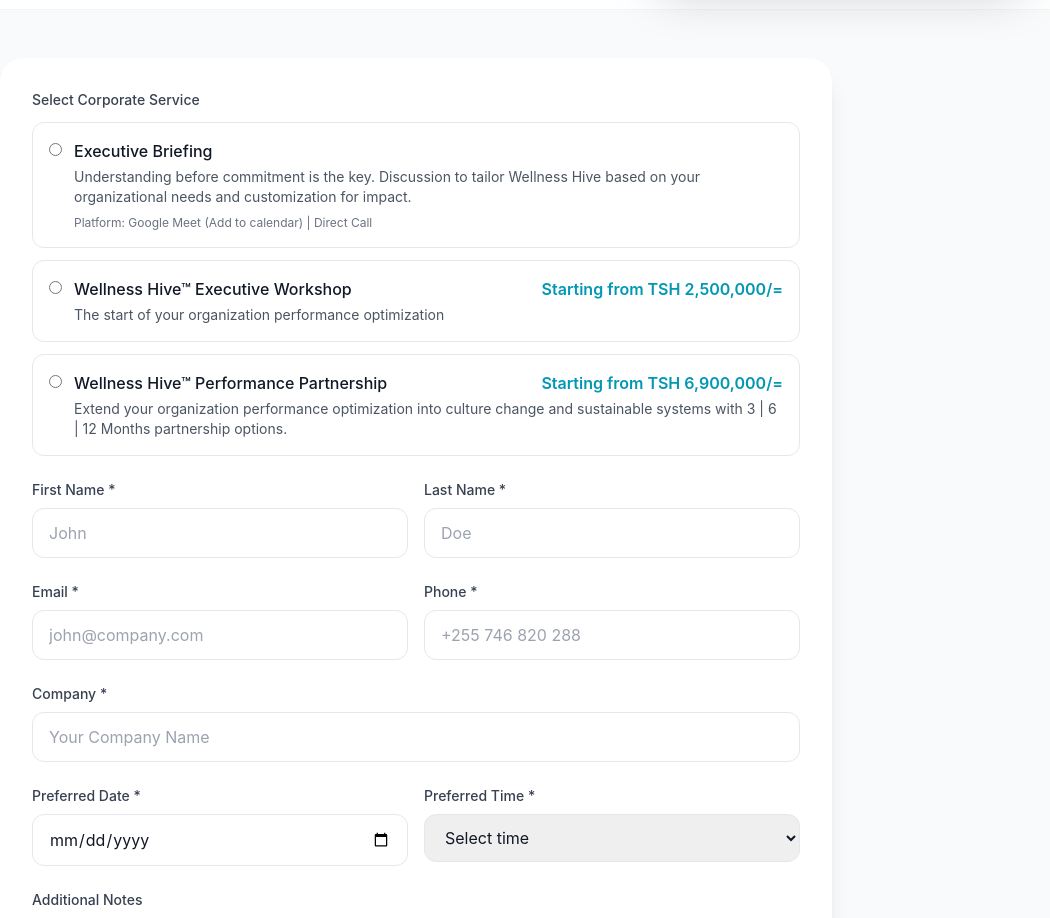
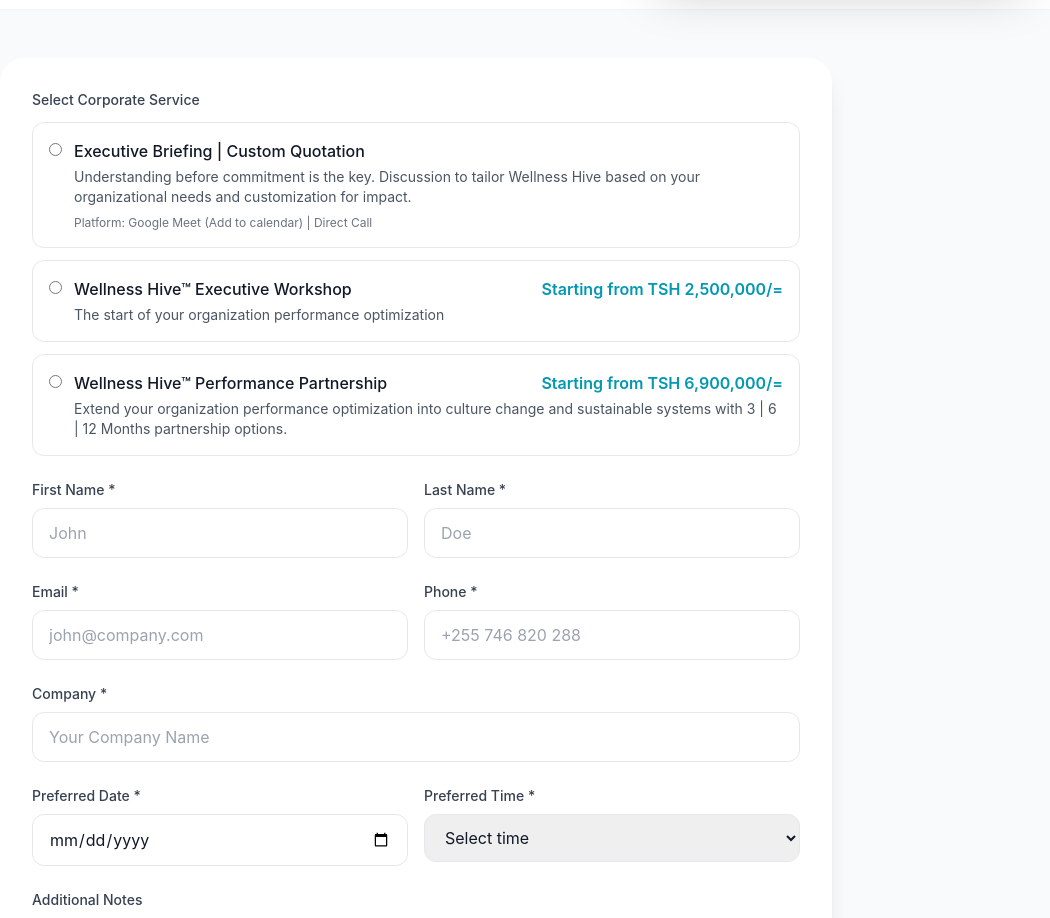
Before and after one commit to dancun48/the-catalog, a React (Vite) app: page /contact in a window 1280 px wide. Shown: the part 800-1718 px from the top of the page, without its empty margins (224-1274 px from the left). Built offline with nearby package versions, Linux system fonts and the light colour scheme.

Commit message:
fifth commit

```diff
--- a/src/pages/ContactPage.jsx
+++ b/src/pages/ContactPage.jsx
@@ -99,7 +99,7 @@
   const corporateOptions = [
     {
       id: 'executive-briefing | custom quotation',
-      title: 'Executive Briefing',
+      title: 'Executive Briefing | Custom Quotation',
       description: 'Understanding before commitment is the key. Discussion to tailor Wellness Hive based on your organizational needs and customization for impact.',
       platform: 'Google Meet (Add to calendar) | Direct Call',
       cta: 'Schedule a Meeting',
```
